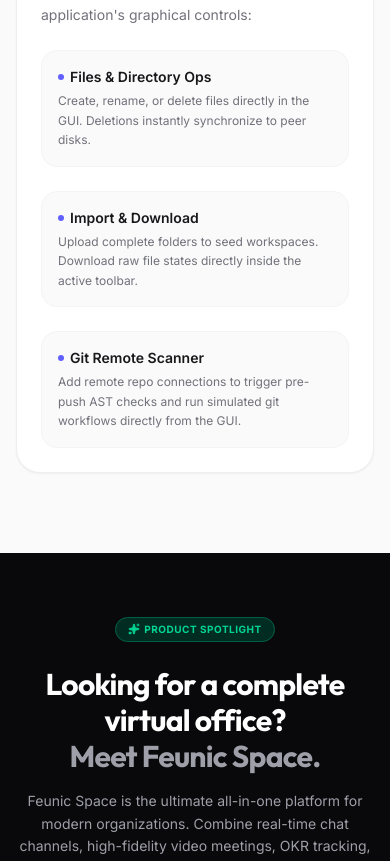
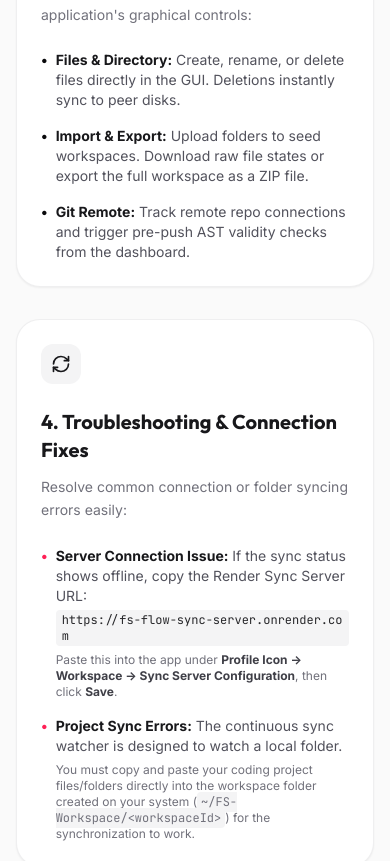
Before and after one commit to Ambarreesh/fsflow2, a React (Vite) app: page / in a window 390 px wide. Shown: the part 6540-7401 px from the top of the page. Built offline with nearby package versions, Linux system fonts and the light colour scheme.

Commit message:
feat: add troubleshooting card to DocsSection for server connection and folder syncing

```diff
--- a/src/components/DocsSection.jsx
+++ b/src/components/DocsSection.jsx
@@ -83,7 +83,7 @@
           </div>
 
           {/* GUI File Actions */}
-          <div className="bg-white border border-zinc-200/60 rounded-3xl p-6 sm:p-8 shadow-xs hover:shadow-md transition-shadow md:col-span-2">
+          <div className="bg-white border border-zinc-200/60 rounded-3xl p-6 sm:p-8 shadow-xs hover:shadow-md transition-shadow">
             <div className="w-10 h-10 rounded-xl bg-zinc-100 flex items-center justify-center text-zinc-900 mb-6">
               <FileSpreadsheet className="w-5 h-5" />
             </div>
@@ -93,37 +93,64 @@
               Control workspace state natively through the application's graphical controls:
             </p>
 
-            <div className="grid grid-cols-1 sm:grid-cols-3 gap-6 text-sm text-zinc-600">
-              <div className="p-4 bg-zinc-50 rounded-2xl border border-zinc-100">
-                <h4 className="font-semibold text-zinc-900 mb-1 flex items-center gap-1.5">
-                  <span className="w-1.5 h-1.5 rounded-full bg-indigo-500" />
-                  Files & Directory Ops
-                </h4>
-                <p className="text-xs text-zinc-500 leading-relaxed mt-1">
-                  Create, rename, or delete files directly in the GUI. Deletions instantly synchronize to peer disks.
-                </p>
-              </div>
+            <ul className="space-y-4 text-sm text-zinc-600">
+              <li className="flex gap-2">
+                <span className="text-zinc-950 font-bold shrink-0">•</span>
+                <div>
+                  <strong className="text-zinc-900">Files & Directory:</strong> Create, rename, or delete files directly in the GUI. Deletions instantly sync to peer disks.
+                </div>
+              </li>
+              <li className="flex gap-2">
+                <span className="text-zinc-950 font-bold shrink-0">•</span>
+                <div>
+                  <strong className="text-zinc-900">Import & Export:</strong> Upload folders to seed workspaces. Download raw file states or export the full workspace as a ZIP file.
+                </div>
+              </li>
+              <li className="flex gap-2">
+                <span className="text-zinc-950 font-bold shrink-0">•</span>
+                <div>
+                  <strong className="text-zinc-900">Git Remote:</strong> Track remote repo connections and trigger pre-push AST validity checks from the dashboard.
+                </div>
+              </li>
+            </ul>
+          </div>
 
-              <div className="p-4 bg-zinc-50 rounded-2xl border border-zinc-100">
-                <h4 className="font-semibold text-zinc-900 mb-1 flex items-center gap-1.5">
-                  <span className="w-1.5 h-1.5 rounded-full bg-indigo-500" />
-                  Import & Download
-                </h4>
-                <p className="text-xs text-zinc-500 leading-relaxed mt-1">
-                  Upload complete folders to seed workspaces. Download raw file states directly inside the active toolbar.
-                </p>
-              </div>
+          {/* Troubleshooting Section */}
+          <div className="bg-white border border-zinc-200/60 rounded-3xl p-6 sm:p-8 shadow-xs hover:shadow-md transition-shadow">
+            <div className="w-10 h-10 rounded-xl bg-zinc-100 flex items-center justify-center text-zinc-900 mb-6">
+              <RefreshCw className="w-5 h-5" />
+            </div>
 
-              <div className="p-4 bg-zinc-50 rounded-2xl border border-zinc-100">
-                <h4 className="font-semibold text-zinc-900 mb-1 flex items-center gap-1.5">
-                  <span className="w-1.5 h-1.5 rounded-full bg-indigo-500" />
-                  Git Remote Scanner
-                </h4>
-                <p className="text-xs text-zinc-500 leading-relaxed mt-1">
-                  Add remote repo connections to trigger pre-push AST checks and run simulated git workflows directly from the GUI.
-                </p>
-              </div>
-            </div>
+            <h3 className="font-display font-bold text-xl text-zinc-900 mb-3">4. Troubleshooting & Connection Fixes</h3>
+            <p className="text-sm text-zinc-500 leading-relaxed mb-6">
+              Resolve common connection or folder syncing errors easily:
+            </p>
+
+            <ul className="space-y-4 text-sm text-zinc-600">
+              <li className="flex gap-2">
+                <span className="text-rose-500 font-bold shrink-0">•</span>
+                <div>
+                  <strong className="text-zinc-900">Server Connection Issue:</strong> If the sync status shows offline, copy the Render Sync Server URL:
+                  <div className="mt-1 flex items-center gap-1.5">
+                    <code className="px-1.5 py-0.5 bg-zinc-100 text-zinc-800 rounded font-mono text-xs select-all break-all">
+                      https://fs-flow-sync-server.onrender.com
+                    </code>
+                  </div>
+                  <p className="text-xs text-zinc-500 mt-1.5">
+                    Paste this into the app under <strong className="text-zinc-700">Profile Icon &rarr; Workspace &rarr; Sync Server Configuration</strong>, then click <strong className="text-zinc-700">Save</strong>.
+                  </p>
+                </div>
+              </li>
+              <li className="flex gap-2">
+                <span className="text-rose-500 font-bold shrink-0">•</span>
+                <div>
+                  <strong className="text-zinc-900">Project Sync Errors:</strong> The continuous sync watcher is designed to watch a local folder.
+                  <p className="text-xs text-zinc-500 mt-1.5">
+                    You must copy and paste your coding project files/folders directly into the workspace folder created on your system (<code className="bg-zinc-100 px-1 py-0.5 rounded">~/FS-Workspace/&lt;workspaceId&gt;</code>) for the synchronization to work.
+                  </p>
+                </div>
+              </li>
+            </ul>
           </div>
 
         </div>
```
